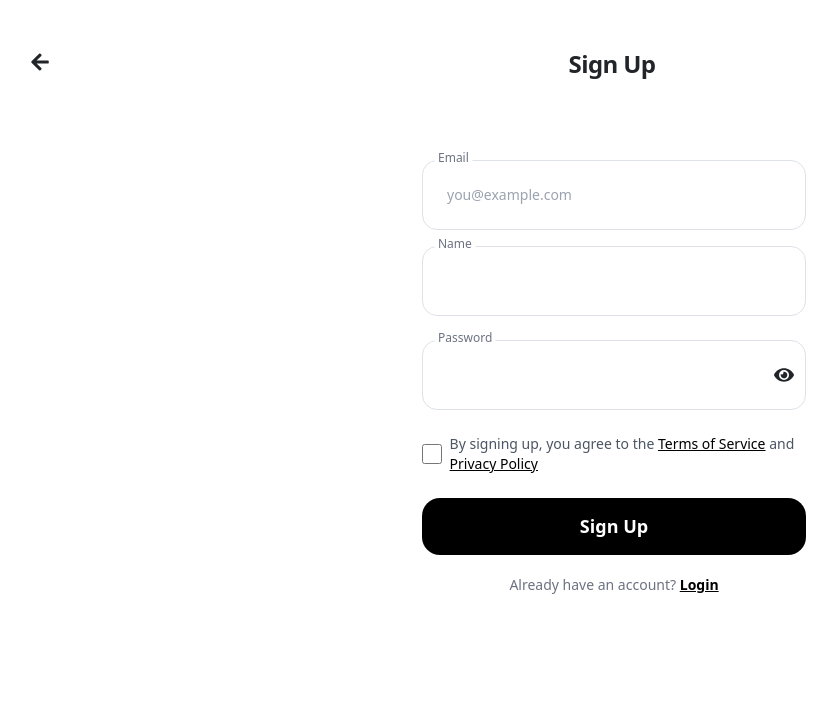
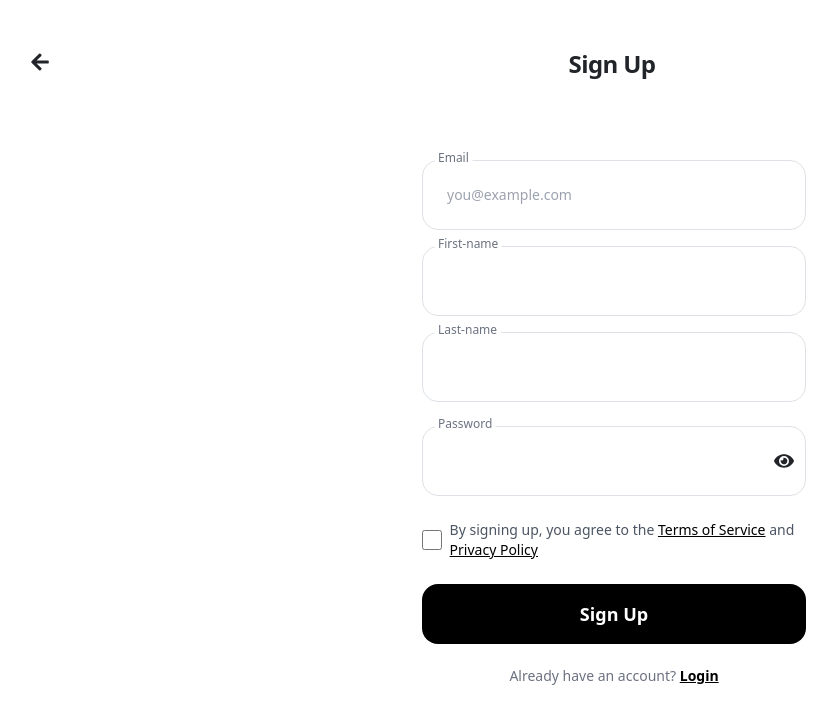
Before and after one commit to ShemaiahYaba/PayMaster_React_App, a React (Vite) app: page /signup in a window 1280 px wide. Shown: the top 724 px of the page, without its empty margins (26-863 px from the left). Built offline with nearby package versions, Linux system fonts and the light colour scheme.

Commit message:
Add Firebase integration and Toast notifications for login feedback; update package dependencies

```diff
--- a/firebase.js
+++ /dev/null
@@ -1,27 +0,0 @@
-// Import the functions you need from the SDKs you need
-import { initializeApp } from "firebase/app";
-import { getAuth } from "firebase/auth";
-import { getFirestore } from "firebase/firestore";
-import { getAnalytics } from "firebase/analytics";
-// TODO: Add SDKs for Firebase products that you want to use
-// https://firebase.google.com/docs/web/setup#available-libraries
-
-// Your web app's Firebase configuration
-// For Firebase JS SDK v7.20.0 and later, measurementId is optional
-const firebaseConfig = {
-  apiKey: "AIzaSyBHOr5sqLg5Ec2_tlqJMYotSsw7-wmkrJA",
-  authDomain: "tap-n-pay-2675f.firebaseapp.com",
-  projectId: "tap-n-pay-2675f",
-  storageBucket: "tap-n-pay-2675f.firebasestorage.app",
-  messagingSenderId: "823715313057",
-  appId: "1:823715313057:web:a11096236795ce0f7707e0",
-  measurementId: "G-7B56Q50FW5",
-};
-
-// Initialize Firebase
-const analytics = getAnalytics(app);
-const app = initializeApp(firebaseConfig);
-const auth = getAuth(app);
-const db = getFirestore(app);
-
-export { auth, db, analytics };
--- a/package.json
+++ b/package.json
@@ -23,7 +23,9 @@
     "react-icons": "^5.3.0",
     "react-router-dom": "^6.26.2",
     "react-swipeable": "^7.0.1",
-    "reactstrap": "^9.2.3"
+    "react-toastify": "^11.0.3",
+    "reactstrap": "^9.2.3",
+    "toastify": "^2.0.1"
   },
   "devDependencies": {
     "@eslint/js": "^9.9.0",
--- a/src/components/SignUp/SignUp.tsx
+++ b/src/components/SignUp/SignUp.tsx
@@ -3,14 +3,17 @@ import { FormGroup, Label } from "reactstrap";
 import { FaEye, FaEyeSlash } from "react-icons/fa"; // Import eye icons
 import { useNavigate } from "react-router-dom";
 import Header from "../Header.tsx";
-import { auth } from "../../../firebase.js";
+import { auth, db } from "../../firebase.js";
 import { createUserWithEmailAndPassword } from "firebase/auth";
+import { doc, setDoc } from "firebase/firestore";
+import ToastMessage from "../ToastMessage.tsx";
 
 function SignUp() {
   const navigate = useNavigate();
 
   // State for input fields, validation error, and password visibility
-  const [name, setName] = useState("");
+  const [fname, setFname] = useState("");
+  const [lname, setLname] = useState("");
   const [email, setEmail] = useState("");
   const [password, setPassword] = useState("");
   const [error, setError] = useState("");
@@ -27,8 +30,12 @@ function SignUp() {
       setError("Please enter a valid email.");
       return false;
     }
-    if (name === "") {
-      setError("Name cannot be empty.");
+    if (fname === "") {
+      setError("First Name cannot be empty.");
+      return false;
+    }
+    if (lname === "") {
+      setError("Last name cannot be empty. ");
       return false;
     }
     // Validate password length
@@ -57,9 +64,26 @@ function SignUp() {
         );
         // Signed in
         const user = userCredential.user;
-        console.log("User signed up:", user);
+
+        // Add user details to Firestore
+        await setDoc(doc(db, "users", user.uid), {
+          fname: fname,
+          lname: lname,
+          email: email,
+          uid: user.uid,
+        });
+
+        ToastMessage({ message: "Sign up successful!", type: "success" });
         navigate("/Verify"); // Navigate if validation passes
       } catch (error) {
+        if (error.code === "auth/email-already-in-use") {
+          ToastMessage({
+            message: "Email is already in use. Please log in.",
+            type: "error",
+          });
+        } else {
+          ToastMessage({ message: error.message, type: "error" });
+        }
         setError(error.message);
       }
     }
@@ -99,8 +123,7 @@ function SignUp() {
                     required
                     value={email}
                     onChange={(e) => setEmail(e.target.value)} // Update email state
-                    style={{ border: "none", borderRadius: "15px" }}
-                    className="peer block w-full p-4 text-sm border focus:outline-none focus:ring-2 focus:ring-[black]"
+                    className="border-none rounded-2xl peer block w-full p-4 text-sm border focus:outline-none focus:ring-2 focus:ring-[black]"
                   />
                   <Label
                     htmlFor="email"
@@ -118,16 +141,35 @@ function SignUp() {
                     id="name"
                     placeholder=""
                     required
-                    value={name}
-                    onChange={(e) => setName(e.target.value)} // Update Name state
-                    style={{ border: "none", borderRadius: "15px" }}
-                    className="peer block w-full p-4 text-sm border focus:outline-none focus:ring-2 focus:ring-[black] placeholder-slate-400"
+                    value={fname}
+                    onChange={(e) => setFname(e.target.value)} // Update Name state
+                    className="border-none rounded-2xl peer block w-full p-4 text-sm border focus:outline-none focus:ring-2 focus:ring-[black] placeholder-slate-400"
                   />
                   <Label
                     htmlFor="name"
                     className="absolute left-3 -top-1.5 px-1 -mt-1 text-xs font-medium text-gray-500 bg-white rounded-full"
                   >
-                    Name
+                    First-name
+                  </Label>
+                </div>
+              </FormGroup>
+              <FormGroup floating>
+                <div>
+                  <input
+                    type="name"
+                    name="name"
+                    id="name"
+                    placeholder=""
+                    required
+                    value={lname}
+                    onChange={(e) => setLname(e.target.value)} // Update Name state
+                    className="border-none rounded-2xl peer block w-full p-4 text-sm border focus:outline-none focus:ring-2 focus:ring-[black] placeholder-slate-400"
+                  />
+                  <Label
+                    htmlFor="name"
+                    className="absolute left-3 -top-1.5 px-1 -mt-1 text-xs font-medium text-gray-500 bg-white rounded-full"
+                  >
+                    Last-name
                   </Label>
                 </div>
               </FormGroup>
@@ -144,8 +186,7 @@ function SignUp() {
                     autoComplete="current-password"
                     value={password}
                     onChange={(e) => setPassword(e.target.value)} // Update password state
-                    style={{ border: "none", borderRadius: "15px" }}
-                    className="peer block w-full p-4 text-sm border focus:outline-none focus:ring-2 focus:ring-[black]"
+                    className="border-none rounded-2xl peer block w-full p-4 text-sm border focus:outline-none focus:ring-2 focus:ring-[black]"
                   />
                   <Label
                     htmlFor="password"
@@ -202,17 +243,7 @@ function SignUp() {
             <div>
               <button
                 type="submit"
-                className="w-full"
-                style={{
-                  border: "none",
-                  borderRadius: "18px",
-                  backgroundColor: "black",
-                  padding: "15px 130px", // Adjusted padding for a balanced look
-                  fontSize: "18px", // Adjusted font size for better fit
-                  color: "white",
-                  marginBottom: "2px",
-                  fontWeight: "bold",
-                }}
+                className="w-full border-none rounded-2xl bg-black text-lg text-white font-semibold mb-1 px-4 py-3"
                 onClick={handleVerification}
               >
                 Sign Up
--- /dev/null
+++ b/src/components/ToastMessage.tsx
@@ -0,0 +1,34 @@
+import React from "react";
+import { ToastContainer, toast } from "react-toastify";
+import "react-toastify/dist/ReactToastify.css";
+
+const ToastMessage = ({ message, type = "info" }) => {
+  const showToast = () => {
+    switch (type) {
+      case "success":
+        toast.success(message);
+        break;
+      case "error":
+        toast.error(message);
+        break;
+      case "warning":
+        toast.warning(message);
+        break;
+      case "info":
+      default:
+        toast.info(message);
+        break;
+    }
+  };
+
+  return (
+    <>
+      <button onClick={showToast} className="btn">
+        Show Toast
+      </button>
+      <ToastContainer position="top-right" autoClose={3000} hideProgressBar />
+    </>
+  );
+};
+
+export default ToastMessage;
--- /dev/null
+++ b/src/firebase.js
@@ -0,0 +1,23 @@
+// Import the functions you need from the SDKs you need
+import { initializeApp } from "firebase/app";
+import { getAuth } from "firebase/auth";
+import { getFirestore } from "firebase/firestore";
+// import { getAnalytics } from "firebase/analytics";
+
+// Your web app's Firebase configuration
+const firebaseConfig = {
+  apiKey: "AIzaSyDDFPPDiZPPeFL0cB4oaHIZHIfSl6onkHA",
+  authDomain: "tapnpay-35c50.firebaseapp.com",
+  projectId: "tapnpay-35c50",
+  storageBucket: "tapnpay-35c50.firebasestorage.app",
+  messagingSenderId: "184241034445",
+  appId: "1:184241034445:web:c914faa34d0a0b7f284584",
+  measurementId: "G-KH35JRXGRK",
+};
+
+// Initialize Firebase
+const app = initializeApp(firebaseConfig);
+const auth = getAuth(app);
+const db = getFirestore(app);
+
+export { auth, db };
```
Also changed, not shown: src/components/LogIn/LogIn.tsx (+47 -22 lines), 1 other file (tests, documents, lock files or other folders).
